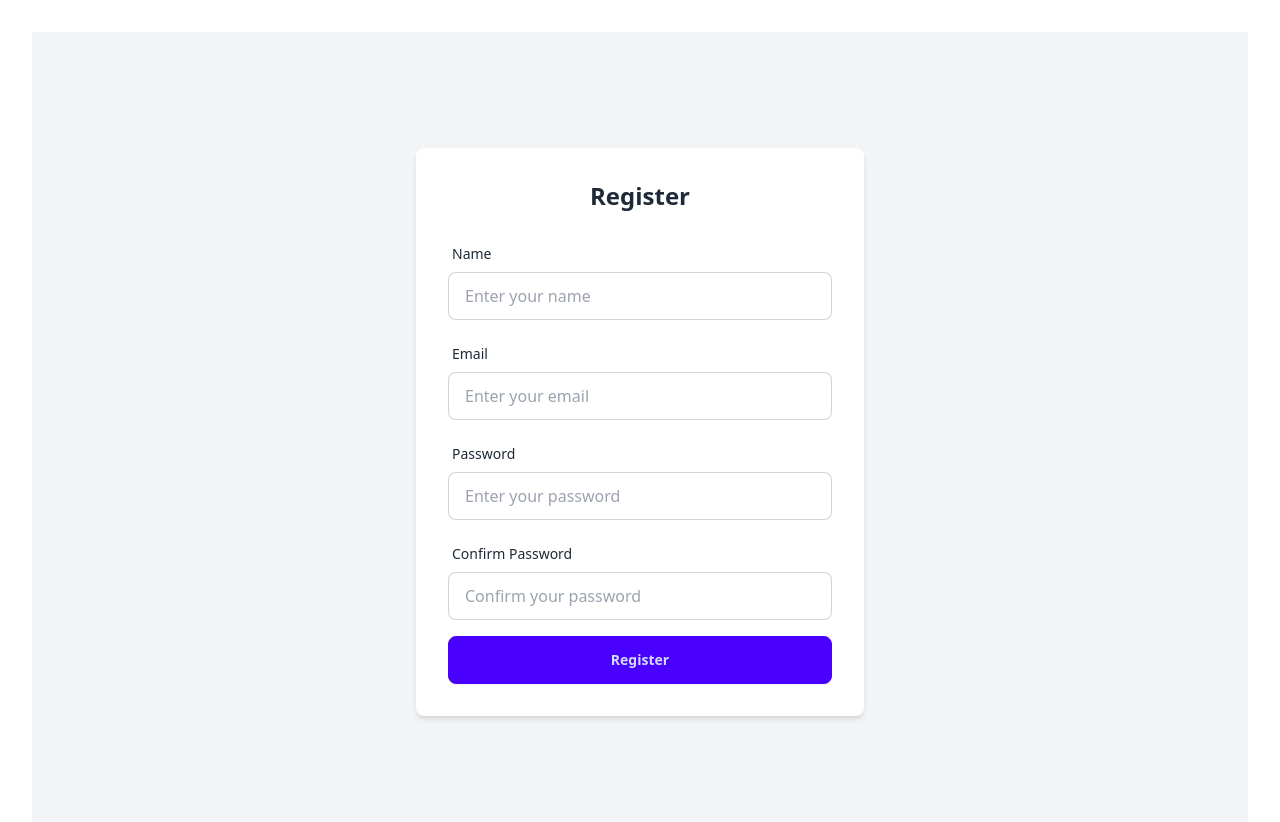
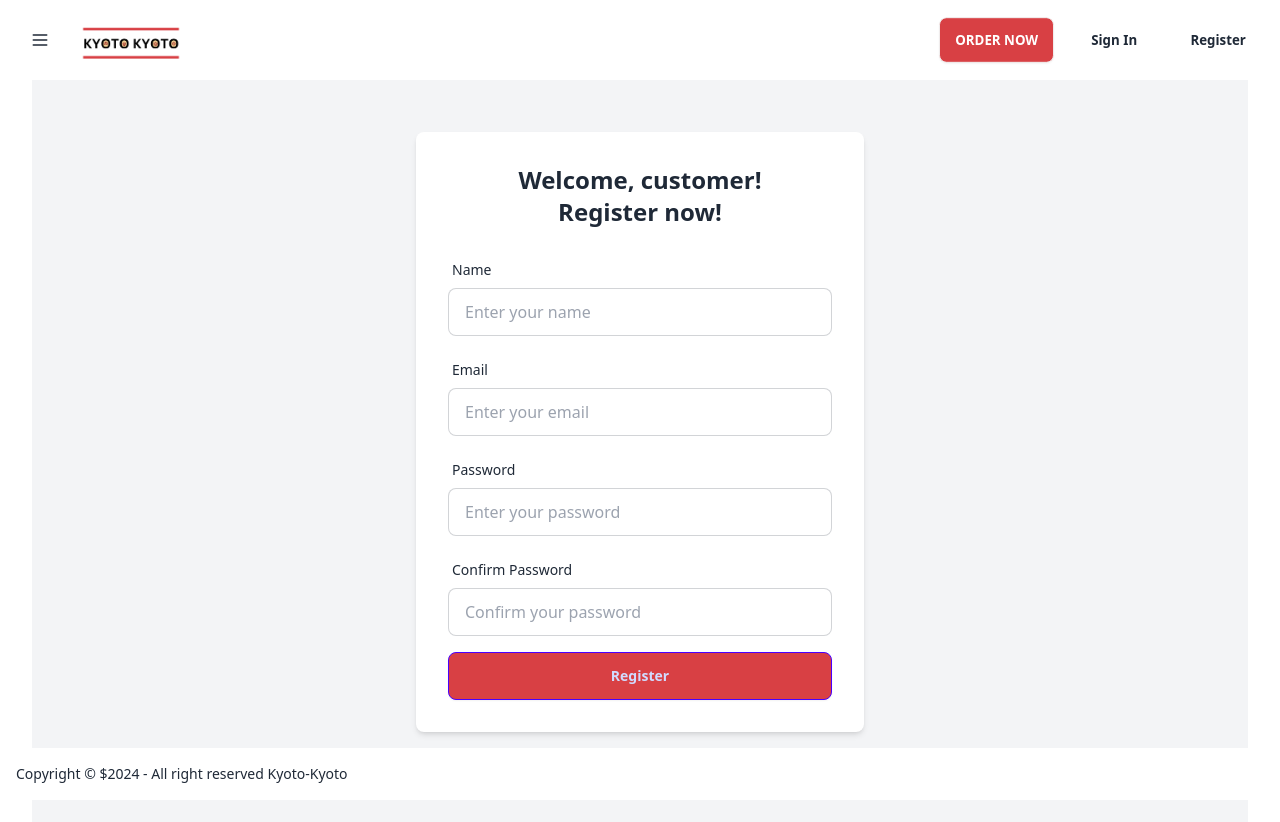
Before and after one commit to MrEmji28/kyoto-kyoto, a React (Vite) app: page /register in a window 1280 px wide. Shown: the top 822 px of the page. Built offline with nearby package versions, Linux system fonts and the light colour scheme.

Commit message:
login and register

```diff
--- a/src/Components/NavBar.jsx
+++ b/src/Components/NavBar.jsx
@@ -46,9 +46,10 @@ function NavBar() {
         <button className="btn btn-ghost">
           <Link to="/login">Sign In</Link>
         </button>
-        <Link to="register">
-          <button className="btn btn-ghost">Register</button>
-        </Link>
+
+        <button className="btn btn-ghost">
+          <Link to="/register">Register</Link>
+        </button>
       </div>
       {/* Mobile Menu */}
       {isMenuOpen && (
--- a/src/Pages/Login.jsx
+++ b/src/Pages/Login.jsx
@@ -1,7 +1,8 @@
 import { useState } from "react";
+import NavBar from "../Components/NavBar";
+import Footer from "../Components/Footer";
 
 function Login() {
-
   const [email, setEmail] = useState('');
   const [password, setPassword] = useState('');
 
@@ -14,9 +15,10 @@ function Login() {
 
   return (
     <>
+      <NavBar />
       <div className="flex items-center justify-center min-h-screen bg-gray-100">
         <div className="w-full max-w-md p-8 space-y-6 bg-white rounded-lg shadow-md">
-          <h2 className="text-2xl font-bold text-center">Login</h2>
+          <h2 className="text-2xl font-bold text-center">Welcome, customer! <br /> Please sign in</h2>
           <form onSubmit={handleSubmit} className="space-y-4">
             <div className="form-control">
               <label className="label">
@@ -44,12 +46,13 @@ function Login() {
                 required
               />
             </div>
-            <button type="submit" className="btn btn-primary w-full">
+            <button type="submit" className="btn btn-primary w-full" style={{ backgroundColor: "#D84044" }}>
               Login
             </button>
           </form>
         </div>
       </div>
+      <Footer />
     </>
   );
 }
--- a/src/Pages/Register.jsx
+++ b/src/Pages/Register.jsx
@@ -1,4 +1,6 @@
 import { useState } from "react";
+import NavBar from "../Components/NavBar";
+import Footer from "../Components/Footer";
 
 function Register() {
   const [name, setName] = useState("");
@@ -19,9 +21,10 @@ function Register() {
   };
   return (
     <>
+      <NavBar/>
       <div className="flex items-center justify-center min-h-screen bg-gray-100">
         <div className="w-full max-w-md p-8 space-y-6 bg-white rounded-lg shadow-md">
-          <h2 className="text-2xl font-bold text-center">Register</h2>
+          <h2 className="text-2xl font-bold text-center">Welcome, customer! <br /> Register now!</h2>
           <form onSubmit={handleSubmit} className="space-y-4">
             <div className="form-control">
               <label className="label">
@@ -75,12 +78,13 @@ function Register() {
                 required
               />
             </div>
-            <button type="submit" className="btn btn-primary w-full">
+            <button type="submit" className="btn btn-primary w-full" style={{ backgroundColor: "#D84044" }}>
               Register
             </button>
           </form>
         </div>
       </div>
+      <Footer/>
     </>
   );
 }
```
